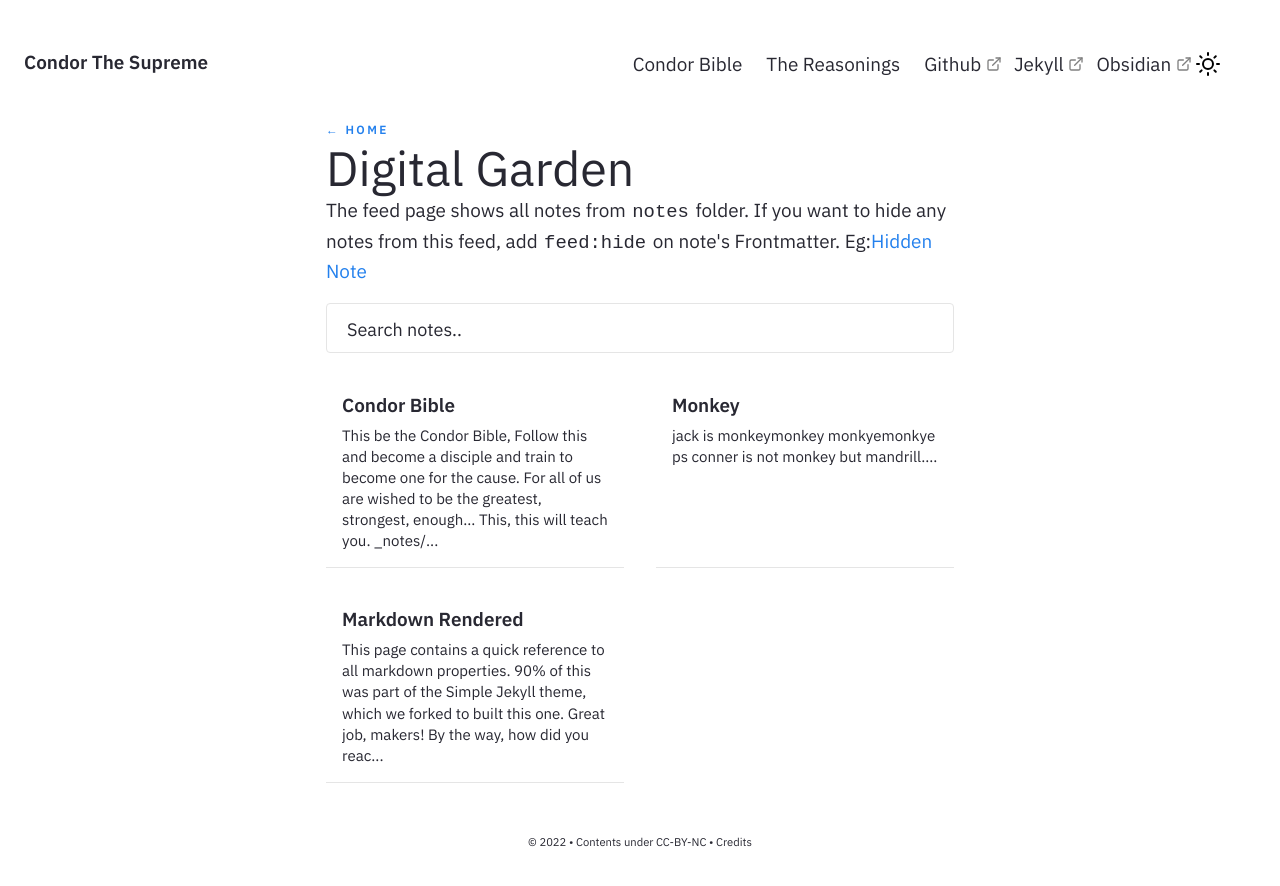
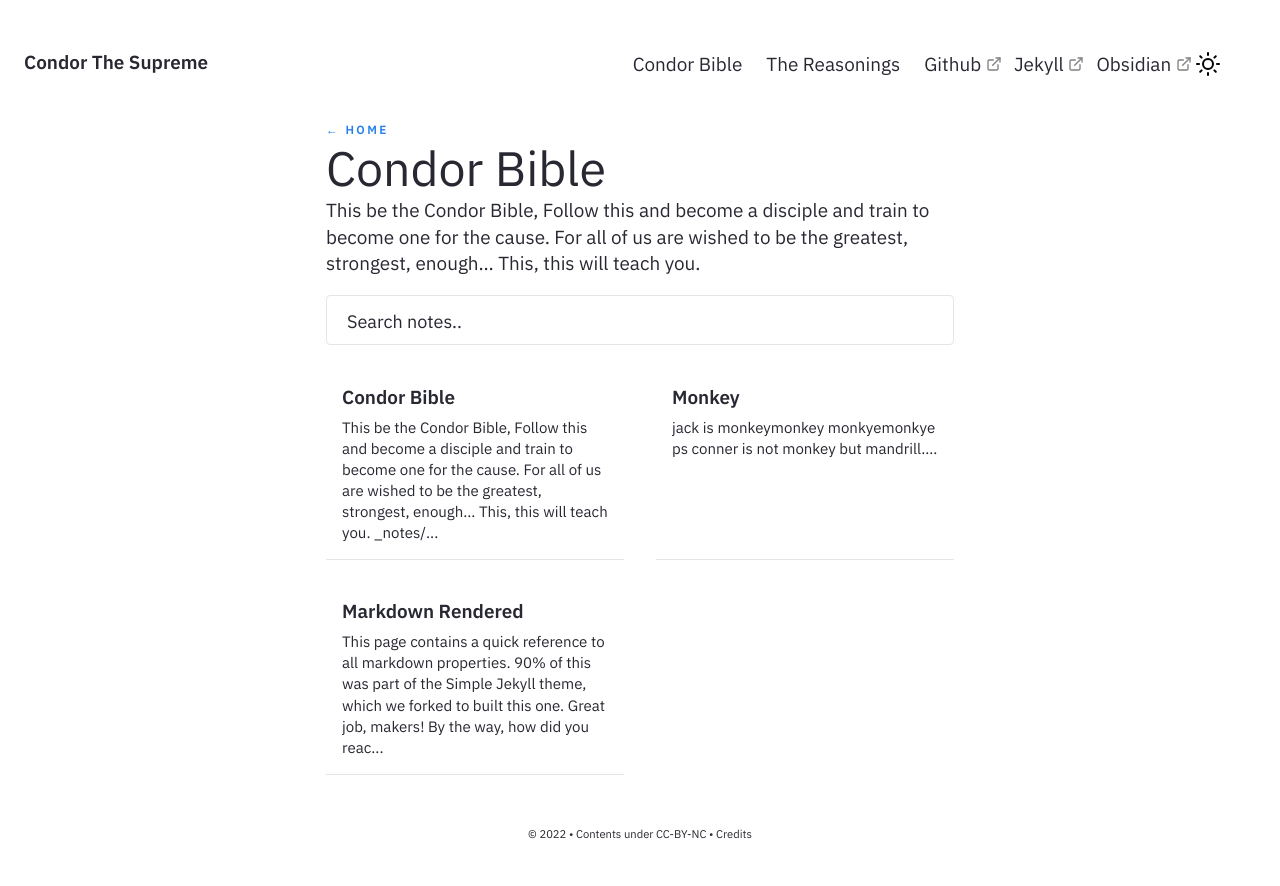
Before and after one commit to Dieselrez/Publishing, a Jekyll site: the page built from pages/notes.md, in a window 1280 px wide. Shown: the top 886 px of the page. Built offline with Jekyll 4.4.1, drawn with Linux system fonts in a browser that asks for light colours.

Commit message:
Update notes.md

```diff
--- a/pages/notes.md
+++ b/pages/notes.md
@@ -2,7 +2,7 @@
 layout: Post
 permalink: /notes
 feedformat: card
-title: Digital Garden
+title: Condor Bible
 ---
 
-The feed page shows all notes from `notes` folder. If you want to hide any notes from this feed, add `feed:hide` on note's Frontmatter. Eg:[[Hidden Note]]
+This be the Condor Bible, Follow this and become a disciple and train to become one for the cause. For all of us are wished to be the greatest, strongest, enough... This, this will teach you.
```
